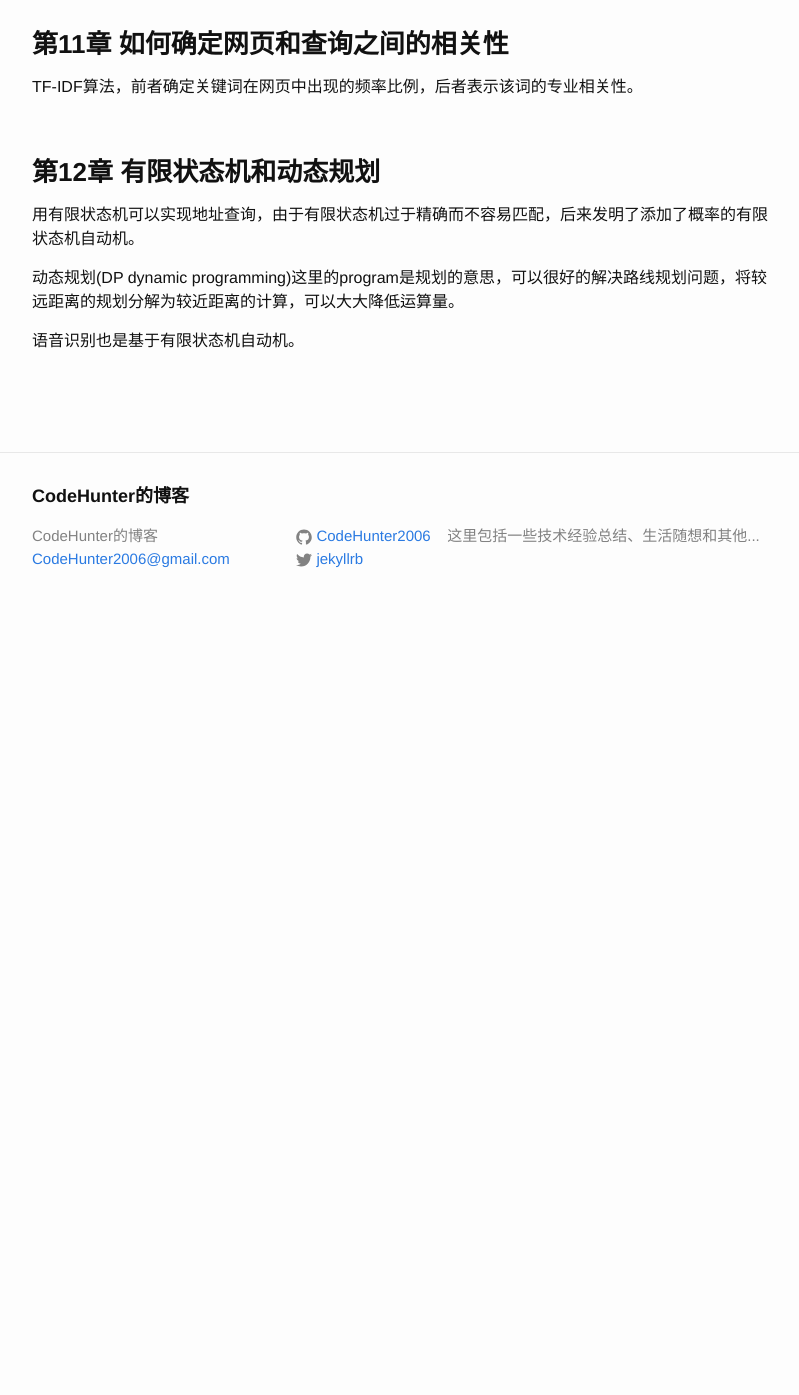
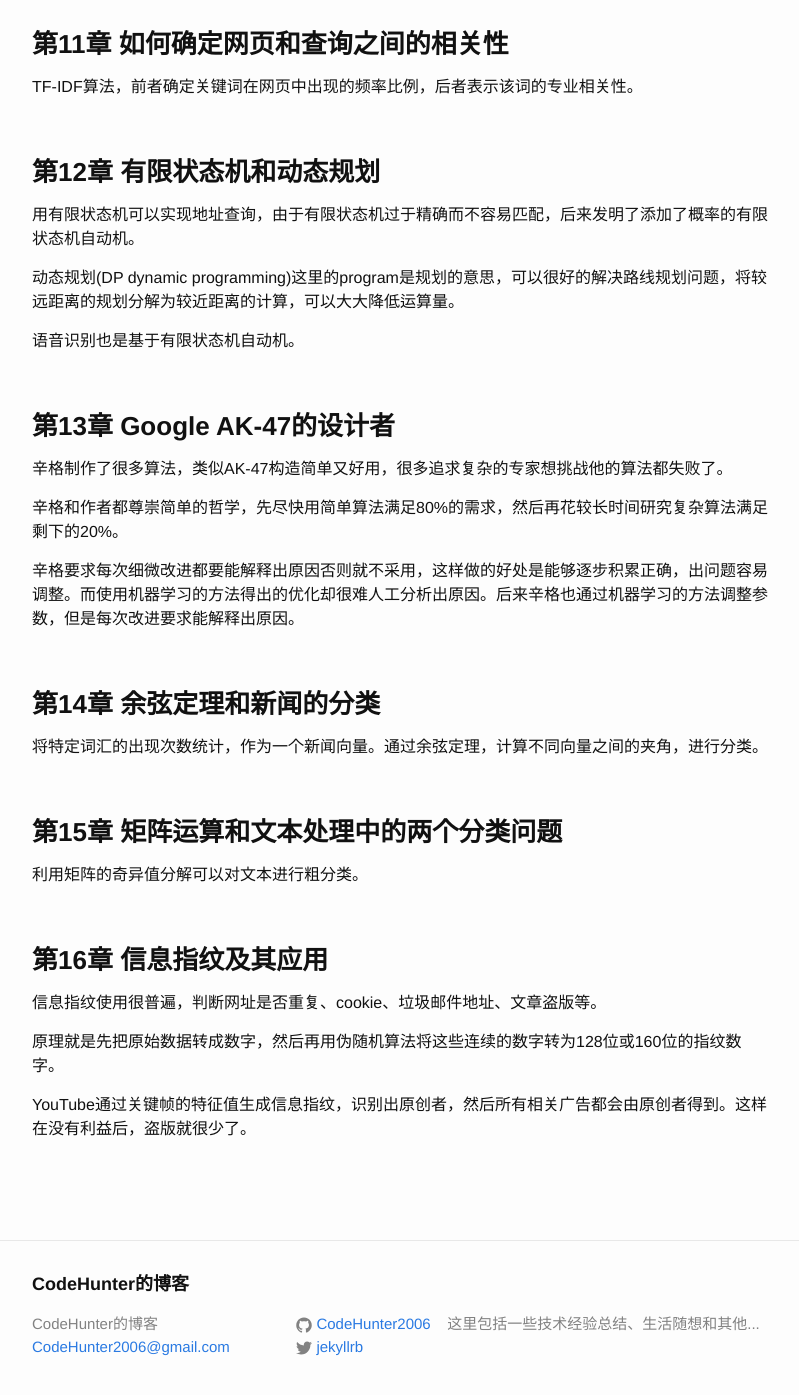
Before and after one commit to CodeHunter2006/CodeHunter2006.github.io, a Jekyll site: the page built from _posts/2017-10-01-数学之美_吴军_读书笔记.md, in a window 1280 px wide and 1400 px high, scrolled down 2999 px. Shown: the top 1395 px of the window, without its empty margins (238-1037 px from the left). Built offline with Jekyll 4.4.1, drawn with Linux system fonts in a browser that asks for light colours; before the commit the page ends 3629 px from its top, so only the background shows below that.

Commit message:
增加13、14、15、16章笔记

```diff
--- a/_posts/2017-10-01-数学之美_吴军_读书笔记.md
+++ b/_posts/2017-10-01-数学之美_吴军_读书笔记.md
@@ -116,3 +116,27 @@ TF-IDF算法，前者确定关键词在网页中出现的频率比例，后者
 语音识别也是基于有限状态机自动机。
 
 <br/>
+### 第13章 Google AK-47的设计者
+辛格制作了很多算法，类似AK-47构造简单又好用，很多追求复杂的专家想挑战他的算法都失败了。
+
+辛格和作者都尊崇简单的哲学，先尽快用简单算法满足80%的需求，然后再花较长时间研究复杂算法满足剩下的20%。
+
+辛格要求每次细微改进都要能解释出原因否则就不采用，这样做的好处是能够逐步积累正确，出问题容易调整。而使用机器学习的方法得出的优化却很难人工分析出原因。后来辛格也通过机器学习的方法调整参数，但是每次改进要求能解释出原因。
+
+<br/>
+### 第14章 余弦定理和新闻的分类
+将特定词汇的出现次数统计，作为一个新闻向量。通过余弦定理，计算不同向量之间的夹角，进行分类。
+
+<br/>
+### 第15章 矩阵运算和文本处理中的两个分类问题
+利用矩阵的奇异值分解可以对文本进行粗分类。
+
+<br/>
+### 第16章 信息指纹及其应用
+信息指纹使用很普遍，判断网址是否重复、cookie、垃圾邮件地址、文章盗版等。
+
+原理就是先把原始数据转成数字，然后再用伪随机算法将这些连续的数字转为128位或160位的指纹数字。
+
+YouTube通过关键帧的特征值生成信息指纹，识别出原创者，然后所有相关广告都会由原创者得到。这样在没有利益后，盗版就很少了。
+
+<br/>
```
